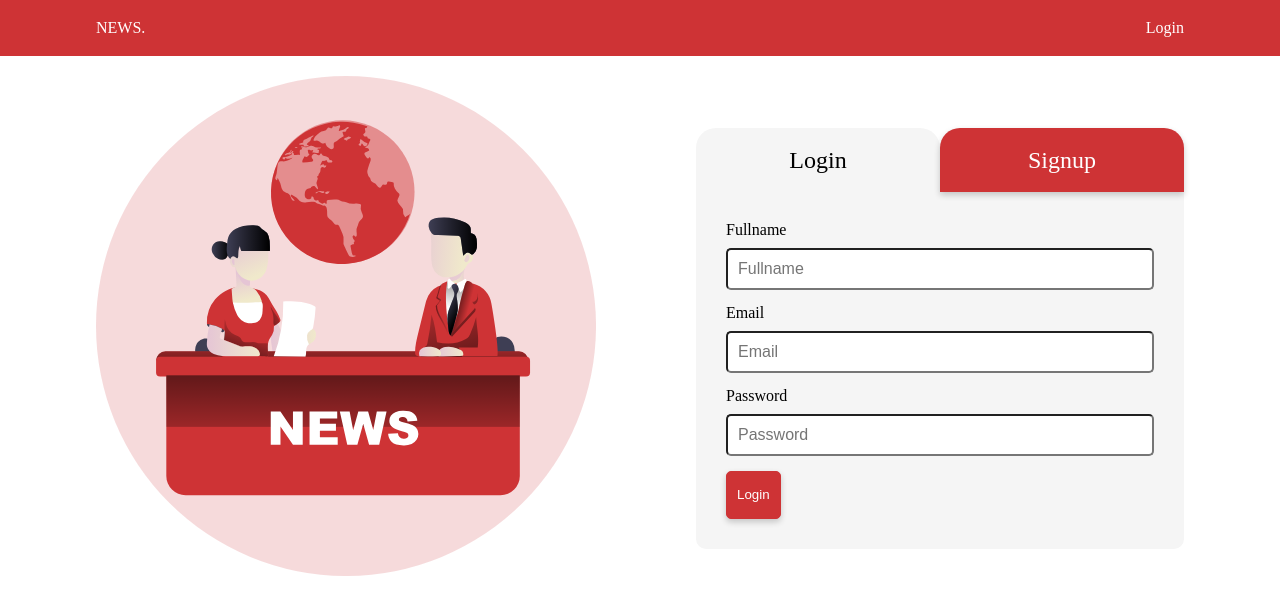
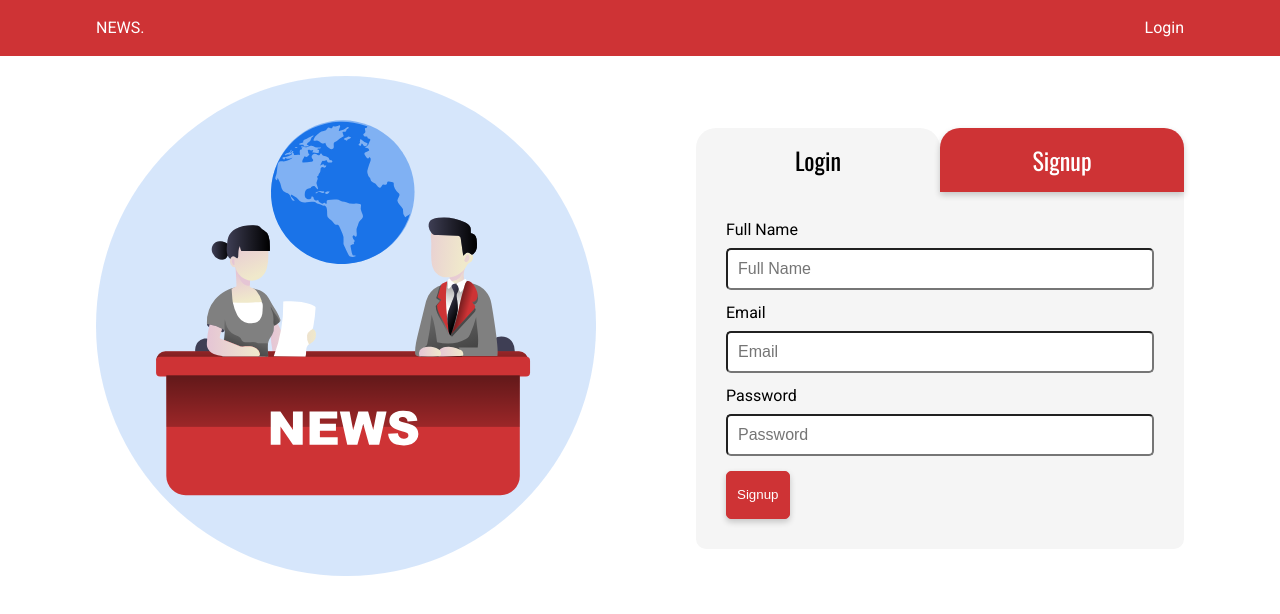
Before and after one commit to RanaMohamed/NewsApp-React, a React (Create React App) app: page /login in a window 1280 px wide. Both pictures are taken after a click on the element "Signup". Shown: the top 614 px of the page. Built offline with nearby package versions, Linux system fonts and the light colour scheme; no server answers; what @hapi/joi would draw is missing.

Commit message:
:lipstick: Added Font

```diff
--- a/src/components/loginForm.jsx
+++ b/src/components/loginForm.jsx
@@ -2,7 +2,7 @@ import React from 'react';
 import { useState } from 'react';
 import * as _ from 'lodash';
 import axios from '../axios';
-import { loginSchema } from '../helpers/schemas';
+import { loginSchema } from '../helpers/schemas.js';
 import { useContext } from 'react';
 import { UserContext } from '../App';
 import { useHistory } from 'react-router';
--- a/src/components/post.jsx
+++ b/src/components/post.jsx
@@ -12,7 +12,9 @@ const Post = ({ post }) => {
 					{new Date(post.publishedAt).toLocaleString()}
 				</p>
 				<p className='subtitle'>{post.title}</p>
-				<p>{post.content?.replace(/\[\+.* chars\]/, '')}</p>
+				<p className='post__content'>
+					{post.content?.replace(/\[\+.* chars\]/, '')}
+				</p>
 			</div>
 			<div className='post__overlay'>
 				<a
--- a/src/components/signupForm.jsx
+++ b/src/components/signupForm.jsx
@@ -3,7 +3,7 @@ import { UserContext } from '../App';
 import { useHistory } from 'react-router';
 import * as _ from 'lodash';
 import axios from '../axios';
-import { signupSchema } from '../helpers/schemas';
+import { signupSchema } from '../helpers/schemas.js';
 
 const SignupForm = () => {
 	const [isLoading, setIsLoading] = useState(false);
@@ -37,14 +37,14 @@ const SignupForm = () => {
 	};
 	return (
 		<form onSubmit={submitHandler}>
-			<label htmlFor='Fullname' className='label'>
-				Fullname
+			<label htmlFor='Full Name' className='label'>
+				Full Name
 			</label>
 			<input
 				className='input'
 				type='text'
 				id='Fullname'
-				placeholder='Fullname'
+				placeholder='Full Name'
 				value={user.fullname}
 				onChange={(e) => setUser({ ...user, fullname: e.target.value })}
 			/>
@@ -80,7 +80,7 @@ const SignupForm = () => {
 				disabled={isLoading}
 				className={'btn' + (isLoading ? ' loading' : '')}
 			>
-				{!isLoading && 'Login'}
+				{!isLoading && 'Signup'}
 			</button>
 		</form>
 	);
--- a/src/components/source.jsx
+++ b/src/components/source.jsx
@@ -19,7 +19,7 @@ const Source = ({ source, onSubscribeChange }) => {
 		setIsLoading(false);
 	};
 	return (
-		<div className='post'>
+		<div className='post post--justify'>
 			<div className='post__text'>
 				<p className='post__date'>{source.category}</p>
 				<p className='subtitle'>{source.name}</p>
--- a/src/css/index.css
+++ b/src/css/index.css
@@ -1,10 +1,12 @@
+@import url('https://fonts.googleapis.com/css2?family=Oswald&family=Roboto&display=swap');
+
 html {
 	font-size: 62.5%;
 }
 
 body {
 	font-size: 1.6rem;
-	font-family: cursive;
+	font-family: 'Roboto', sans-serif;
 }
 
 .container {
@@ -21,6 +23,7 @@ body {
 .subtitle {
 	font-size: 2.4rem;
 	margin: 2.4rem 0;
+	font-family: 'Oswald', sans-serif;
 }
 
 .btn {
@@ -172,6 +175,7 @@ body {
 	padding: 2rem 0;
 	background-color: #f5f5f5;
 	margin-bottom: 0;
+	cursor: pointer;
 }
 
 .tabs .tab.tab--active {
@@ -235,6 +239,9 @@ body {
 	border-radius: 1rem;
 	display: flex;
 	flex-direction: column;
+}
+
+.post.post--justify {
 	justify-content: space-between;
 }
 
@@ -258,6 +265,10 @@ body {
 	margin-top: 0.5rem;
 }
 
+.post .post__content {
+	line-height: 2.5rem;
+}
+
 .post .post__overlay {
 	background-color: rgba(0, 0, 0, 0.5);
 	display: flex;
--- a/src/helpers/schemas.jsx
+++ b/src/helpers/schemas.js
@@ -4,8 +4,8 @@ import Joi from '@hapi/joi';
 export const emailRegex = /^(([^<>()\[\]\\.,;:\s@"]+(\.[^<>()\[\]\\.,;:\s@"]+)*)|(".+"))@((\[[0-9]{1,3}\.[0-9]{1,3}\.[0-9]{1,3}\.[0-9]{1,3}])|(([a-zA-Z\-0-9]+\.)+[a-zA-Z]{2,}))$/;
 
 const fullname = Joi.string().required().messages({
-	'string.empty': 'Fullname should not be empty',
-	'any.required': `Fullname is required`,
+	'string.empty': 'Full Name should not be empty',
+	'any.required': `Full Name is required`,
 });
 
 const email = Joi.string().required().pattern(emailRegex).messages({
```
Also changed, not shown: src/imgs/news_presenter.svg.
